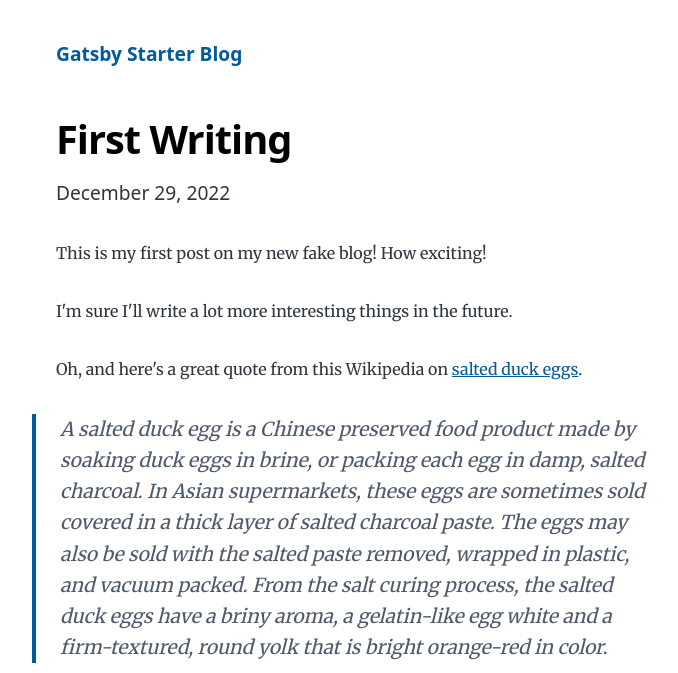
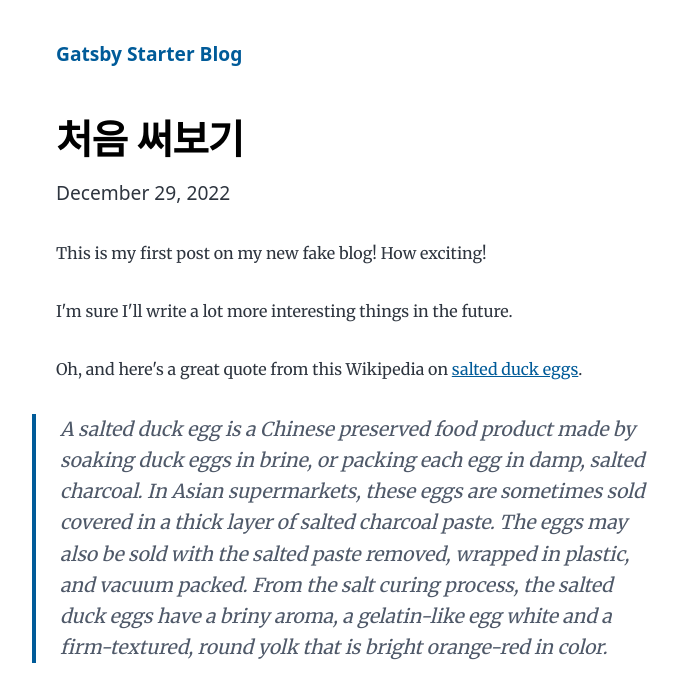
Before and after one commit to techfinnq/techfinnq.github.io, a Gatsby site: page /2022-12-29/first-writing/ in a window 1280 px wide. Shown: the top 673 px of the page, without its empty margins (268-946 px from the left). Built offline with nearby package versions, Linux system fonts and the light colour scheme; Gatsby itself is replaced by a stand-in of ours; some packages are replaced by stand-ins of ours.

Commit message:
처음 써보기

```diff
--- a/content/blog/2022-12-29/first-writing/index.md
+++ b/content/blog/2022-12-29/first-writing/index.md
@@ -1,5 +1,5 @@
 ---
-title: First Writing
+title: 처음 써보기
 date: "2022-12-29T17:58:00.284Z"
 description: "첫번째 쓰기"
 ---
```
